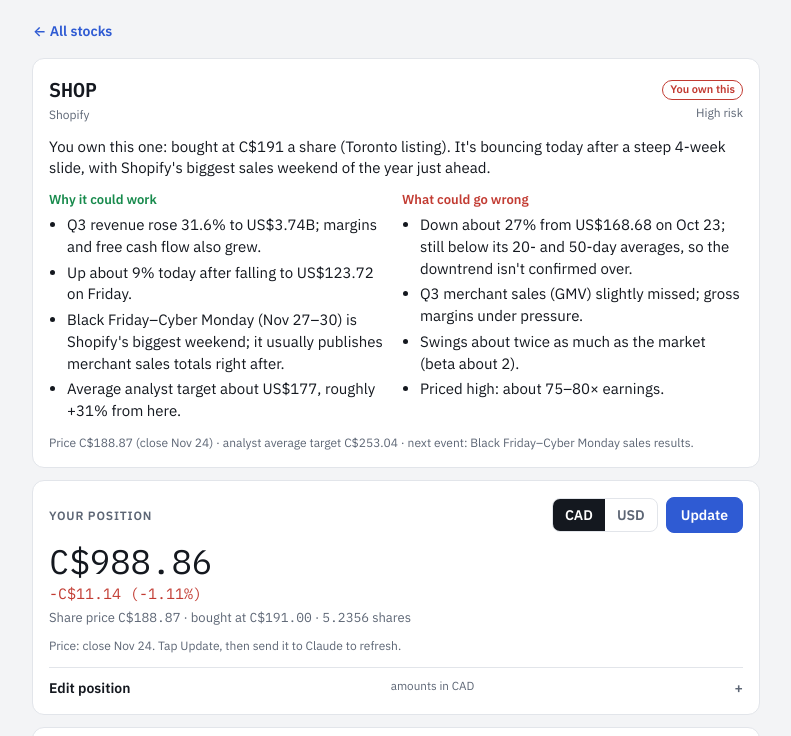
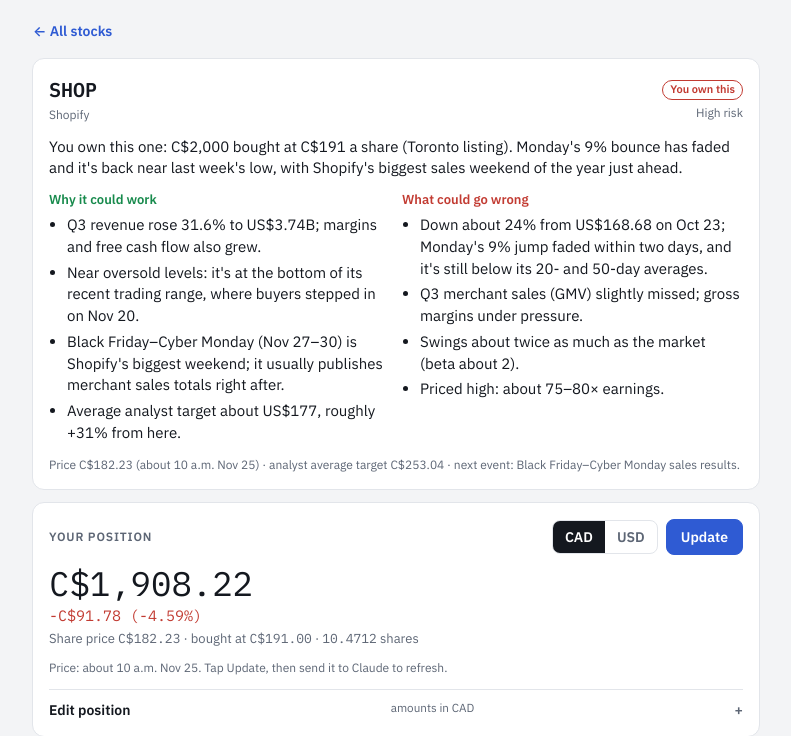
Before and after one commit to ZanyMany/Stock-Watch, a plain HTML site: page index.html in a window 1280 px wide. Both pictures are taken after a click on the button 640 px from the left and 211 px from the top of the page. Shown: the top 736 px of the page, without its empty margins (244-1035 px from the left). Drawn offline with Linux system fonts and the light colour scheme.

Commit message:
Shopify: C$2,000 position, price as of Nov 25
Co-Authored-By: Claude Opus 5.5 <noreply@anthropic.com>
Claude-Session: https://claude.ai/code/session_01UZ8tQVf7ivdqJ7XHpuh8uP

```diff
--- a/index.html
+++ b/index.html
@@ -183,7 +183,7 @@ tr:last-child td{border-bottom:0}
           <label for="price"><span>Current share price (<span class="curLbl">CAD</span>)</span><input id="price" type="number" step="0.01"></label>
           <label for="entry"><span>Buy price per share (<span class="curLbl">CAD</span>)</span><input id="entry" type="number" step="0.01"></label>
           <label for="invested"><span>Amount invested (<span class="curLbl">CAD</span>)</span><input id="invested" type="number" step="0.01"></label>
-          <label for="rate"><span>Exchange rate: 1 USD = ? CAD</span><input id="rate" type="number" step="0.0001" value="1.4202"></label>
+          <label for="rate"><span>Exchange rate: 1 USD = ? CAD</span><input id="rate" type="number" step="0.0001" value="1.4264"></label>
         </div>
         <p class="note" id="editNote">Type in whichever currency is selected; switching converts at the exchange rate above.</p>
       </details>
@@ -291,14 +291,14 @@ tr:last-child td{border-bottom:0}
   const PROCEEDS = 1099.10; // TTWO sale proceeds (estimated at US$230.68)
   const STOCKS = [
     { t:"SHOP", name:"Shopify", score:null, risk:"High", owned:true,
-      price:135.05, priceNote:"about 12:15 p.m. Nov 23", target:177.26,
+      price:127.66, priceNote:"about 10 a.m. Nov 25", priceDate:"2026-11-25", target:177.26,
       event:{d:"2026-12-01", label:"Black Friday–Cyber Monday sales results", s:[[45,6],[35,0],[20,-6]]},
-      summary:"You own this one: bought at C$191 a share (Toronto listing). It's bouncing today after a steep 4-week slide, with Shopify's biggest sales weekend of the year just ahead.",
-      pros:["Q3 revenue rose 31.6% to US$3.74B; margins and free cash flow also grew.","Up about 9% today after falling to US$123.72 on Friday.","Black Friday–Cyber Monday (Nov 27–30) is Shopify's biggest weekend; it usually publishes merchant sales totals right after.","Average analyst target about US$177, roughly +31% from here."],
-      cons:["Down about 27% from US$168.68 on Oct 23; still below its 20- and 50-day averages, so the downtrend isn't confirmed over.","Q3 merchant sales (GMV) slightly missed; gross margins under pressure.","Swings about twice as much as the market (beta about 2).","Priced high: about 75–80× earnings."],
-      hist:[["2026-10-23",168.68],["2026-10-26",168.18],["2026-10-27",165.81],["2026-10-28",168.22],["2026-10-29",166.89],["2026-10-30",157.49],["2026-11-02",156.22],["2026-11-03",142.57],["2026-11-04",153.03],["2026-11-05",143.75],["2026-11-06",148.91],["2026-11-09",152.06],["2026-11-10",146.61],["2026-11-11",149.26],["2026-11-12",146.78],["2026-11-13",147.09],["2026-11-16",147.81],["2026-11-17",141.90],["2026-11-18",139.42],["2026-11-19",131.97],["2026-11-20",123.72]],
-      guess:[{d:"2026-11-23",p:135.05,why:"Now: +9% bounce."},{d:"2026-11-25",p:132,why:"Gives back part of a big one-day jump; the trend is still down."},{d:"2026-11-27",p:136,why:"Black Friday shopping starts; early sales headlines."},{d:"2026-12-01",p:143,why:"Shopify posts record weekend merchant sales (it has most years)."},{d:"2026-12-18",p:140,why:"Settles below its 50-day average of about US$157."},{d:"2027-03-01",p:150,why:"Slow recovery toward analyst targets if growth holds."}],
-      ccy:"CAD", entryCAD:191, investedCAD:1000 },
+      summary:"You own this one: C$2,000 bought at C$191 a share (Toronto listing). Monday's 9% bounce has faded and it's back near last week's low, with Shopify's biggest sales weekend of the year just ahead.",
+      pros:["Q3 revenue rose 31.6% to US$3.74B; margins and free cash flow also grew.","Near oversold levels: it's at the bottom of its recent trading range, where buyers stepped in on Nov 20.","Black Friday–Cyber Monday (Nov 27–30) is Shopify's biggest weekend; it usually publishes merchant sales totals right after.","Average analyst target about US$177, roughly +31% from here."],
+      cons:["Down about 24% from US$168.68 on Oct 23; Monday's 9% jump faded within two days, and it's still below its 20- and 50-day averages.","Q3 merchant sales (GMV) slightly missed; gross margins under pressure.","Swings about twice as much as the market (beta about 2).","Priced high: about 75–80× earnings."],
+      hist:[["2026-10-23",168.68],["2026-10-26",168.18],["2026-10-27",165.81],["2026-10-28",168.22],["2026-10-29",166.89],["2026-10-30",157.49],["2026-11-02",156.22],["2026-11-03",142.57],["2026-11-04",153.03],["2026-11-05",143.75],["2026-11-06",148.91],["2026-11-09",152.06],["2026-11-10",146.61],["2026-11-11",149.26],["2026-11-12",146.78],["2026-11-13",147.09],["2026-11-16",147.81],["2026-11-17",141.90],["2026-11-18",139.42],["2026-11-19",131.97],["2026-11-20",123.72],["2026-11-23",134.30],["2026-11-24",132.31]],
+      guess:[{d:"2026-11-25",p:127.66,why:"Now: down about 3.5% today."},{d:"2026-11-27",p:131,why:"Black Friday shopping starts; early sales headlines help."},{d:"2026-12-01",p:138,why:"Shopify posts record weekend merchant sales (it has most years)."},{d:"2026-12-18",p:136,why:"Settles; still below its 50-day average of about US$157."},{d:"2027-03-01",p:148,why:"Slow recovery toward analyst targets if growth holds."}],
+      ccy:"CAD", entryCAD:191, investedCAD:2000 },
     { t:"AMZN", name:"Amazon", score:82, risk:"Medium",
       price:267.90, priceNote:"about midday Nov 11", target:326.99,
       event:{d:"2026-11-27", label:"Black Friday / holiday shopping", s:[[40,3],[40,0],[20,-4]]},
@@ -351,7 +351,7 @@ tr:last-child td{border-bottom:0}
   ];
 
   // ---------- state ----------
-  let CUR="CAD", cur=null, st=null, sim=null, geom=null, TODAY="2026-11-23", DATA_NOTE="";
+  let CUR="CAD", cur=null, st=null, sim=null, geom=null, TODAY="2026-11-25", DATA_NOTE="";
   const mkt=()=>cur.sold?cur.price:st.price;
   const canFetchOut = location.protocol==="https:" && /github\.io$/.test(location.hostname);
   const pos = {}; // per-ticker position state (USD)
@@ -428,7 +428,7 @@ tr:last-child td{border-bottom:0}
     $("dFacts").textContent="Price "+fmt$(cur.price)+" ("+cur.priceNote+") · analyst average target "+fmt$(cur.target)+" · next event: "+cur.event.label+".";
     $("posTitle").textContent=cur.sold?"Your trade (sold)":cur.owned?"Your position":"If you invest";
     $("nowLbl").textContent=cur.sold?"What you got by selling":"Selling today";
-    $("editNote").textContent=cur.owned?"You bought at C$191. Set \"Amount invested\" to what you actually put in (it starts at C$1,000).":cur.sold?"Edit the price to your actual sale price for the exact result.":"Starts with your TTWO money (about US$1,099) bought at today's price. Type in whichever currency is selected.";
+    $("editNote").textContent=cur.owned?"You bought C$2,000 at C$191 a share.":cur.sold?"Edit the price to your actual sale price for the exact result.":"Starts with your TTWO money (about US$1,099) bought at today's price. Type in whichever currency is selected.";
     $("lgGta5").hidden=!cur.gta5; $("ttwoCompare").hidden=!cur.gta5;
     $("liveStatus").textContent="Price: "+cur.priceNote+(cur.priceNote.endsWith(".")?"":".")+(canFetchOut?" Press Update for the live price.":" Tap Update, then send it to Claude to refresh.");
     $("chartNote").textContent="Left: actual daily closes. Right: where most simulated prices land, using this stock's real recent swings. Dotted line: "+cur.event.label+", "+shortDate(cur.event.d)+".";
@@ -732,6 +732,7 @@ tr:last-child td{border-bottom:0}
       const x=d.stocks[s.t]; if(!x||!x.hist||x.hist.length<3) return;
       const rows=x.hist.filter(r=>r[1]>0);
       const last=rows[rows.length-1];
+      if(s.priceDate && last[0]<s.priceDate){ s.hist=rows; if(s.priceDate>latest) latest=s.priceDate; return; }
       s.hist=rows.slice(0,-1); s.price=last[1]; s.priceNote="close "+shortDate(last[0]);
       if(last[0]>latest) latest=last[0]; if(last[0]>dataLatest) dataLatest=last[0];
       if(s.owned){ pos[s.t].price=s.price; }
```
